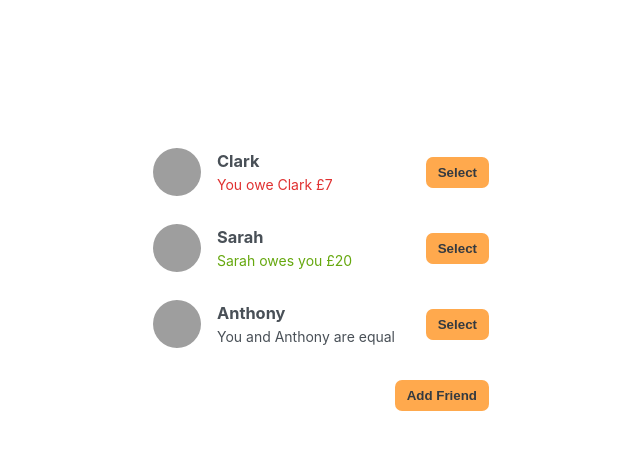
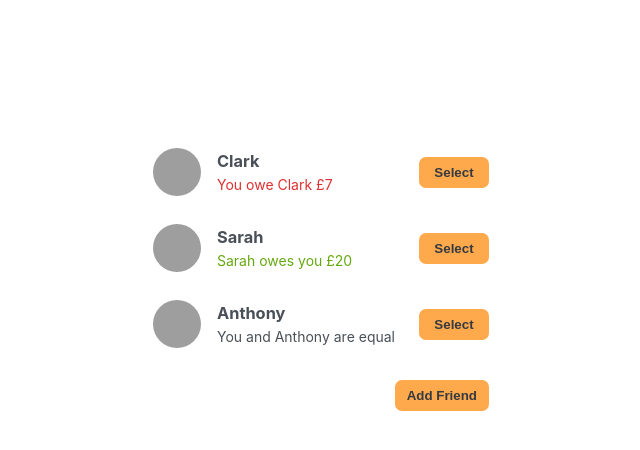
Before and after one commit to UsiTheStorm/eat-n-split, a React (Vite) app: page / in a window 1280 px wide. Shown: the top 450 px of the page, without its empty margins (79-719 px from the left). Built offline with nearby package versions, Linux system fonts and the light colour scheme; grey boxes are pictures that could not be loaded.

Commit message:
Fix button min width

```diff
--- a/src/App.css
+++ b/src/App.css
@@ -43,6 +43,7 @@ body {
   font-weight: bold;
   cursor: pointer;
   transition: 0.3s;
+  min-width: 7rem;
 }
 
 .button:hover {
```
